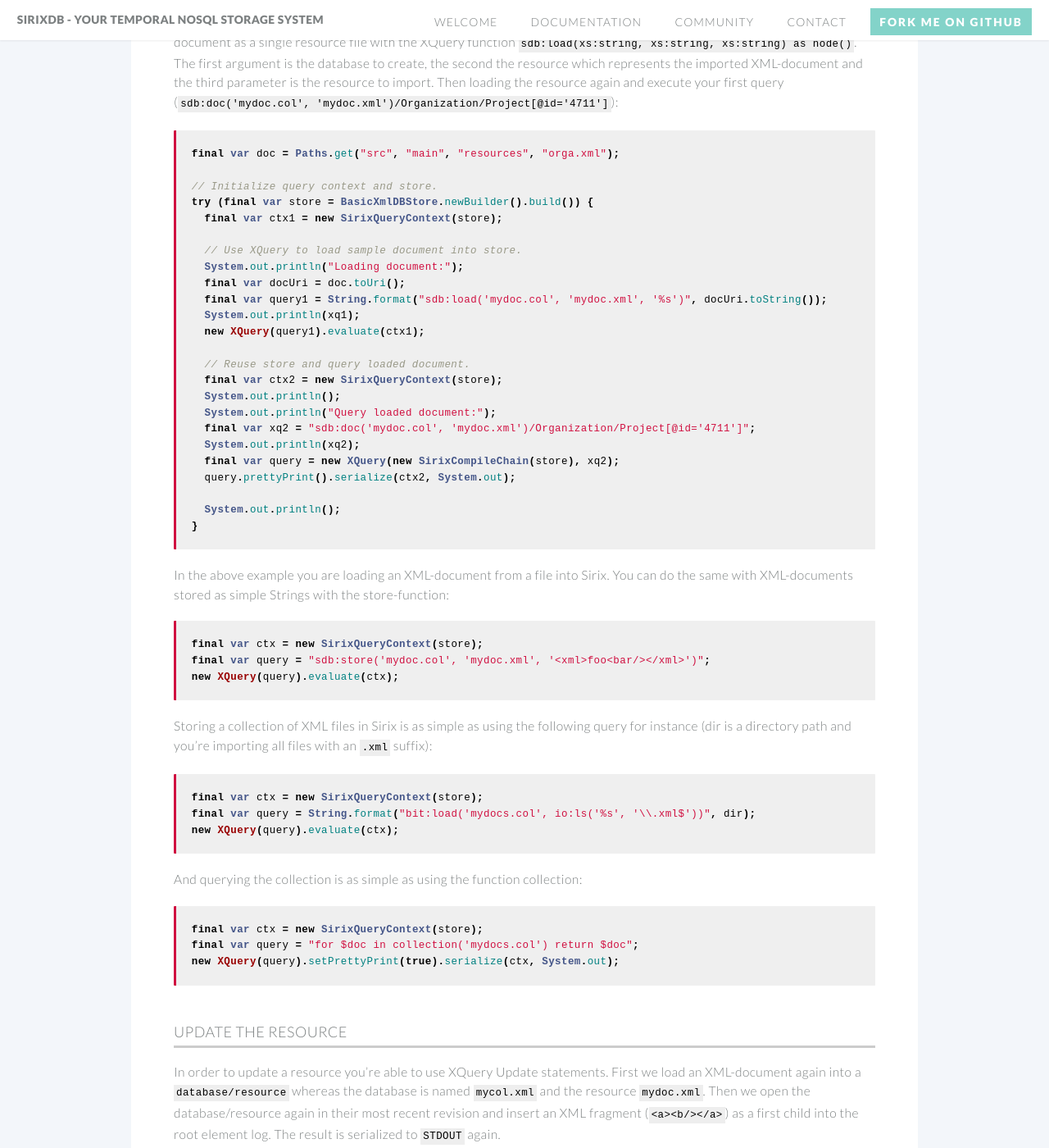
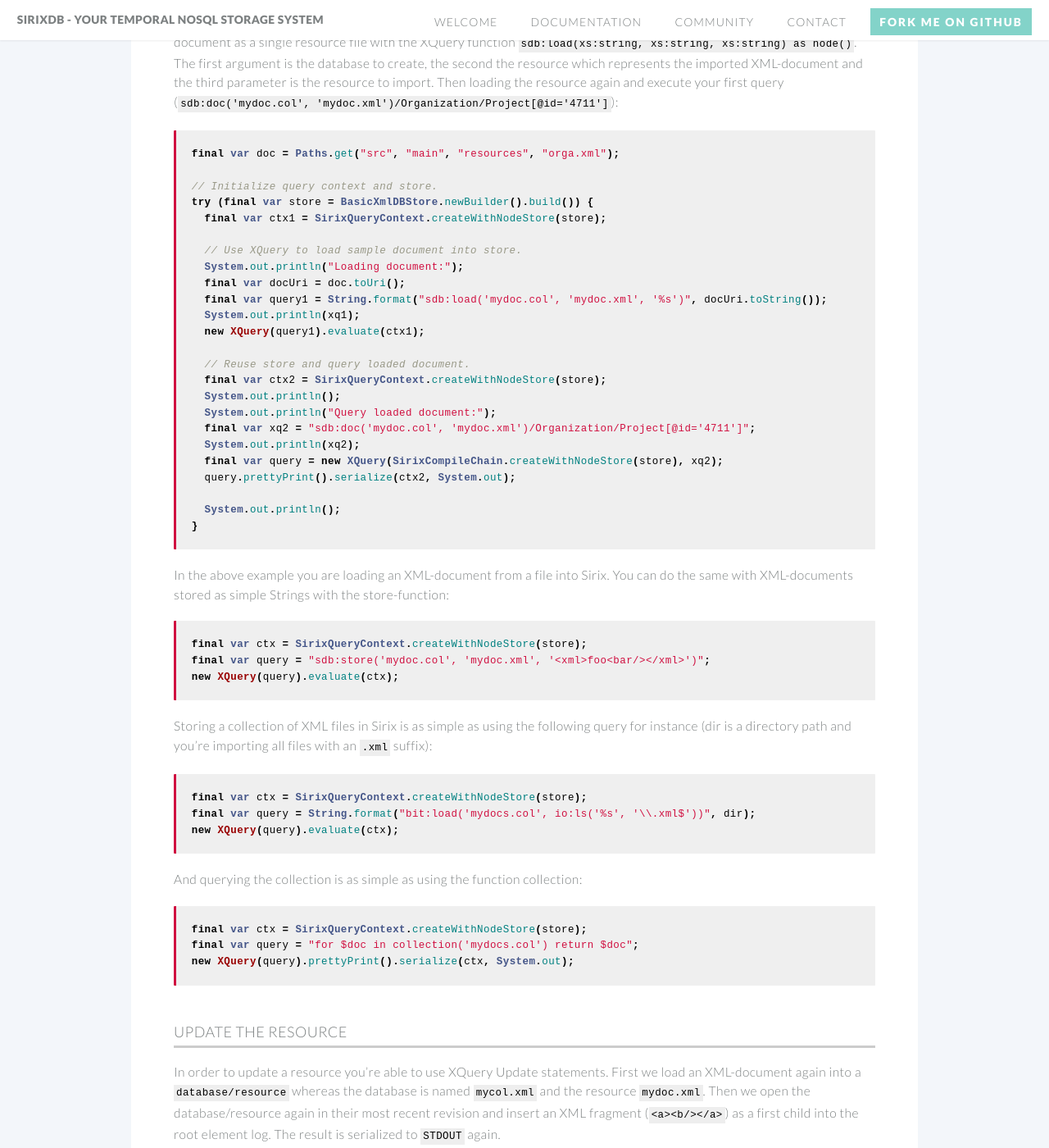
Before and after one commit to sirixdb/sirixdb.github.io, a Jekyll site: the page built from xml-xquery-api.md, in a window 1280 px wide and 1400 px high, scrolled down 1558 px. Shown: the whole window at 82% size. Built offline with Jekyll 4.4.1, drawn with Linux system fonts in a browser that asks for light colours; our own code applies the rules of GitHub Pages for plain Markdown files; some of the changed text lies outside the part shown.

Commit message:
Update xml-xquery-api.md

````diff
--- a/xml-xquery-api.md
+++ b/xml-xquery-api.md
@@ -60,7 +60,7 @@
 
 // Initialize query context and store.
 try (final var store = BasicXmlDBStore.newBuilder().build()) {
-  final var ctx1 = new SirixQueryContext(store);
+  final var ctx1 = SirixQueryContext.createWithNodeStore(store);
 
   // Use XQuery to load sample document into store.
   System.out.println("Loading document:");
@@ -70,12 +70,12 @@
   new XQuery(query1).evaluate(ctx1);
 
   // Reuse store and query loaded document.
-  final var ctx2 = new SirixQueryContext(store);
+  final var ctx2 = SirixQueryContext.createWithNodeStore(store);
   System.out.println();
   System.out.println("Query loaded document:");
   final var xq2 = "sdb:doc('mydoc.col', 'mydoc.xml')/Organization/Project[@id='4711']";
   System.out.println(xq2);
-  final var query = new XQuery(new SirixCompileChain(store), xq2);
+  final var query = new XQuery(SirixCompileChain.createWithNodeStore(store), xq2);
   query.prettyPrint().serialize(ctx2, System.out);
 
   System.out.println();
@@ -85,7 +85,7 @@
 In the above example you are loading an XML-document from a file into Sirix. You can do the same with XML-documents stored as simple Strings with the store-function:
 
 ```java
-final var ctx = new SirixQueryContext(store);
+final var ctx = SirixQueryContext.createWithNodeStore(store);
 final var query = "sdb:store('mydoc.col', 'mydoc.xml', '<xml>foo<bar/></xml>')";
 new XQuery(query).evaluate(ctx);
 ```
@@ -93,7 +93,7 @@
 Storing a collection of XML files in Sirix is as simple as using the following query for instance (dir is a directory path and you're importing all files with an `.xml` suffix):
 
 ```java
-final var ctx = new SirixQueryContext(store);
+final var ctx = SirixQueryContext.createWithNodeStore(store);
 final var query = String.format("bit:load('mydocs.col', io:ls('%s', '\\.xml$'))", dir);
 new XQuery(query).evaluate(ctx);
 ```
@@ -101,9 +101,9 @@
 And querying the collection is as simple as using the function collection:
 
 ```java
-final var ctx = new SirixQueryContext(store);
+final var ctx = SirixQueryContext.createWithNodeStore(store);
 final var query = "for $doc in collection('mydocs.col') return $doc";
-new XQuery(query).setPrettyPrint(true).serialize(ctx, System.out);
+new XQuery(query).prettyPrint().serialize(ctx, System.out);
 ```
 
 ### Update the resource
@@ -116,7 +116,7 @@
 
 // Initialize query context and store.
 try (final var store = BasicXmlDBStore.newBuilder().build()) {
-  final var ctx1 = new SirixQueryContext(store);
+  final var ctx1 = SirixQueryContext.createWithNodeStore(store);
 
   // Use XQuery to load sample document into store.
   System.out.println("Loading document:");
@@ -126,7 +126,7 @@
   new XQuery(xq1).evaluate(ctx1);
 
   // Reuse store and query loaded document.
-  final var ctx2 = new SirixQueryContext(store);
+  final var ctx2 = SirixQueryContext.createWithNodeStore(store);
   System.out.println();
   System.out.println("Query loaded document:");
   final var xq2 = "let $doc := sdb:doc('mycol.xml', 'mydoc.xml')\n" + "let $log = $doc/log return \n"
@@ -152,12 +152,12 @@
 
 ```java
 try (final var store = BasicXmlDBStore.newBuilder().build()) {
-  final var ctx = new SirixQueryContext(store);
+  final var ctx = SirixQueryContext.createWithNodeStore(store);
   System.out.println();
   System.out.println("Query loaded document:");
   final var queryString = "sdb:doc('mycol.xml', 'mydoc.xml')/log/all-time::*";
   System.out.println(xq3);
-  final var query = new XQuery(new SirixCompileChain(store), queryString);
+  final var query = new XQuery(SirixCompileChain.createWithNodeStore(store), queryString);
   query.prettyPrint().serialize(ctx, System.out);
 }
 ```
@@ -175,12 +175,12 @@
 
 ```java
 try (final var store = BasicXmlDBStore.newBuilder().build()) {
-  final var ctx = new SirixQueryContext(store);
+  final var ctx = SirixQueryContext.createWithNodeStore(store);
   System.out.println();
   System.out.println("Query loaded document:");
   final var queryString = "sdb:open('mycol.xml', 'mydoc.xml', xs:dateTime(\"2019-04-01T05:00:00-00:00\"))/log";
   System.out.println(xq3);
-  final var query = new XQuery(new SirixCompileChain(store), queryString);
+  final var query = new XQuery(SirixCompileChain.createWithNodeStore(store), queryString);
   query.prettyPrint().serialize(ctx, System.out);
 }
 ```
@@ -193,12 +193,12 @@
 
 ```java
 try (final var store = BasicDBStore.newBuilder().build()) {
-  final var ctx = new SirixQueryContext(store);
+  final var ctx = SirixQueryContext.createWithNodeStore(store);
   System.out.println();
   System.out.println("Query loaded document:");
   final var queryString = "sdb:open('mycol.xml', 'mydoc.xml', xs:dateTime(\"2018-04-01T05:00:00-00:00\"), xs:dateTime(\"2019-04-01T05:00:00-00:00\"))";
   System.out.println(xq3);
-  final var query = new XQuery(new SirixCompileChain(store), queryString);
+  final var query = new XQuery(SirixCompileChain.createWithNodeStore(store), queryString);
   query.prettyPrint().serialize(ctx, System.out);
 }
 ```
@@ -252,7 +252,7 @@
 ```java
 // Create and commit name index on all elements with QName 'src'.
 try (final var store = BasicXmlDBStore.newBuilder().build()) {
-  final var ctx = new SirixQueryContext(store, CommitStrategy.EXPLICIT);
+  final var ctx = SirixQueryContext.createWithNodeStoreAndCommitStrategy(store, CommitStrategy.EXPLICIT);
   System.out.println();
   System.out.println("Create name index for all elements with name 'src':");
   final var query = new XQuery(new SirixCompileChain(store),
@@ -272,11 +272,11 @@
 try (final var store = BasicXmlDBStore.newBuilder().build()) {
   System.out.println("");
   System.out.println("Query name index (src-element).");
-  final var ctx = new QueryContext(store);
+  final var ctx = SirixQueryContext.createWithNodeStore(store);
   final var queryString = "let $doc := sdb:doc('mydocs.col', 'resource1')"
       + " let $sequence := sdb:scan-name-index($doc, sdb:find-name-index($doc, fn:QName((), 'src')), fn:QName((), 'src'))"
       + " return sdb:sort($sequence)";
-  final var query = new XQuery(new SirixCompileChain(store), queryString);
+  final var query = new XQuery(SirixCompileChain.createWithNodeStore(store), queryString);
   query.prettyPrint();
   query.serialize(ctx, System.out);
 }
@@ -287,11 +287,11 @@
 ```java
 // Create and commit path index on all elements.
 try (final var store = BasicXmlDBStore.newBuilder().build()) {
-  final var ctx = new QueryContext(store);
+  final var ctx = SirixQueryContext.createWithNodeStore(store);
   System.out.println();
   System.out.println("Create path index for all elements (all paths):");
   final var query =
-      new XQuery(new SirixCompileChain(store), "let $doc := sdb:doc('mydocs.col', 'resource1', (), fn:boolean(1)) "
+      new XQuery(SirixCompileChain.createWithNodeStore(store), "let $doc := sdb:doc('mydocs.col', 'resource1', (), fn:boolean(1)) "
           + "let $stats := sdb:create-path-index($doc, '//*') " + "return <rev>{sdb:commit($doc)}</rev>");
   query.serialize(ctx, System.out);
   System.out.println();
@@ -306,7 +306,7 @@
 try (final BasicDBStore store = BasicXmlDBStore.newBuilder().build()) {
   System.out.println("");
   System.out.println("Find path index for all elements which are children of the log-element (only elements).");
-  final var ctx = new SirixQueryContext(store);
+  final var ctx = SirixQueryContext.createWithNodeStore(store);
   final var node = (DBNode) new XQuery(new SirixCompileChain(store), "doc('mydocs.col')").execute(ctx);
   // We could do anything with the DBnode, for instance also getting the [transaction node cursor](/transactional-cursor-api.html)
   // with the method getTrx().
@@ -314,7 +314,7 @@
   // Or simply use sdb:find-path-index('xs:node', 'xs:string') to find the appropriate index number and then scan the index.
   final var query = "let $doc := sdb:doc('mydocs.col', 'resource1') " + "return sdb:sort(sdb:scan-path-index($doc, "
       + "sdb:find-path-index($doc, '//log/*'), '//log/*'))";
-  final var sortedSeq = new XQuery(new SirixCompileChain(store), query).execute(ctx3);
+  final var sortedSeq = new XQuery(SirixCompileChain.createWithNodeStore(store), query).execute(ctx3);
   final var sortedIter = sortedSeq.iterate();
 
   System.out.println("Sorted index entries in document order: ");
@@ -331,11 +331,11 @@
 ```java
 // Create and commit CAS indexes on all attribute- and text-nodes.
 try (final var store = BasicXmlDBStore.newBuilder().build()) {
-  final QueryContext ctx = new QueryContext(store);
+  final QueryContext ctx = SirixQueryContext.createWithNodeStore(store);
   System.out.println();
   System.out.println(
       "Create a CAS index for all attributes and another one for text-nodes. A third one is created for all integers:");
-  final var query = new XQuery(new SirixCompileChain(store),
+  final var query = new XQuery(SirixCompileChain.createWithNodeStore(store),
       "let $doc := sdb:doc('mydocs.col', 'resource1', (), fn:boolean(1)) "
           + "let $casStats1 := sdb:create-cas-index($doc, 'xs:string', '//@*') "
           + "let $casStats2 := sdb:create-cas-index($doc, 'xs:string', '//*') "
@@ -354,10 +354,10 @@
 try (final var store = BasicXmlDBStore.newBuilder().build()) {
   System.out.println("");
   System.out.println("Find CAS index for all attribute values.");
-  final var ctx = new SirixQueryContext(store);
+  final var ctx = SirixQueryContext.createWithNodeStore(store);
   final var sortedSeq =
       "let $doc := sdb:doc('mydocs.col', 'resource1') return sdb:sort(sdb:scan-cas-index($doc, sdb:find-cas-index($doc, 'xs:string', '//@*'), 'bar', true(), 0, ()))";
-  final var sortedSeq = new XQuery(new SirixCompileChain(store), query).execute(ctx);
+  final var sortedSeq = new XQuery(SirixCompileChain.createWithNodeStore(store), query).execute(ctx);
   final var sortedIter = sortedSeq.iterate();
 
   System.out.println("Sorted index entries in document order: ");
````
